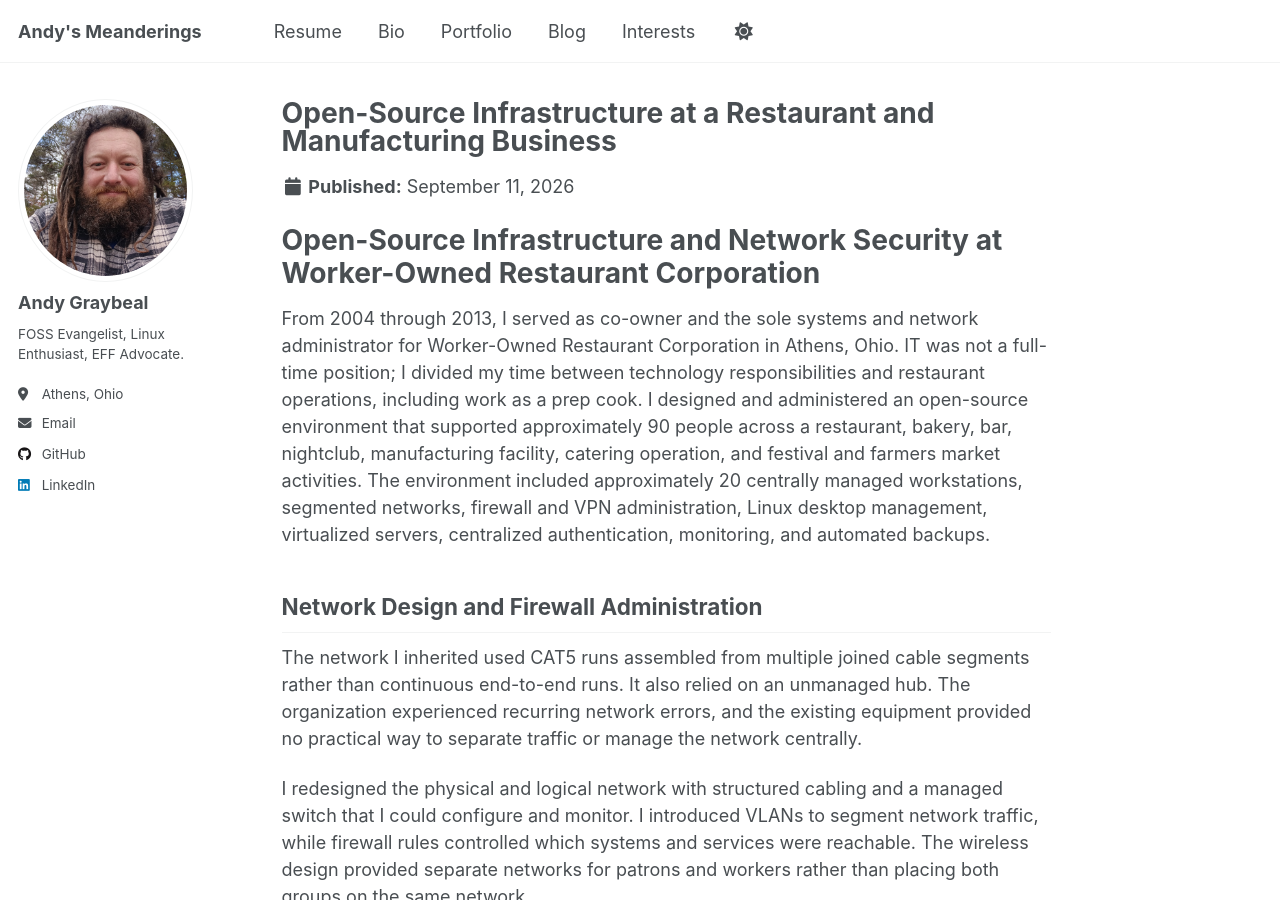
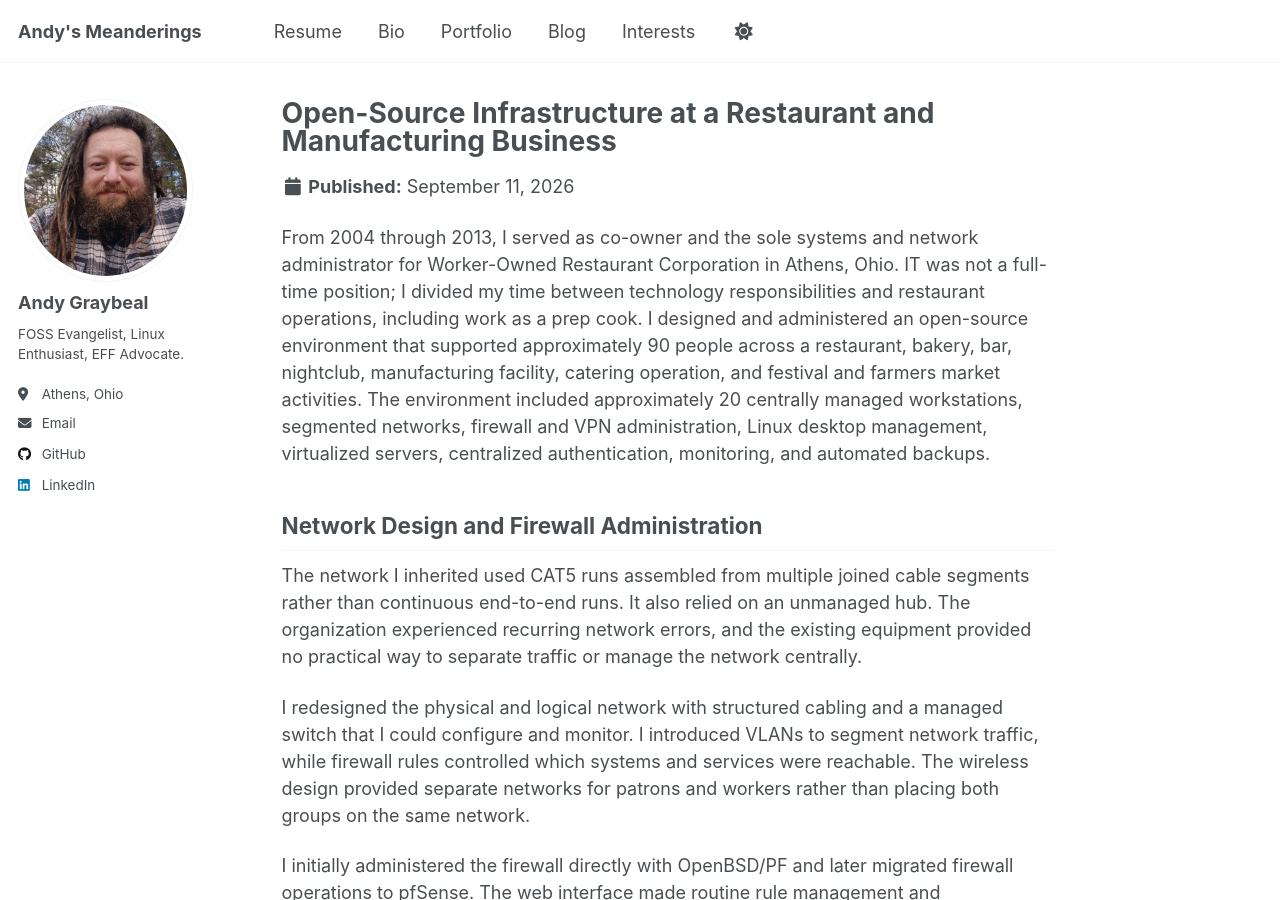
Before and after one commit to andy-graybeal/andy-graybeal.github.io, a Jekyll site: the page built from _portfolio/open_source_coop.md, in a window 1280 px wide and 900 px high. Built offline with Jekyll 4.4.1, drawn with Linux system fonts in a browser that asks for light colours; a script that is not in the unit is left out.

```diff
--- a/_portfolio/open_source_coop.md
+++ b/_portfolio/open_source_coop.md
@@ -4,7 +4,6 @@ excerpt: "Design and administration of segmented networks, pfSense firewalls, en
 collection: portfolio
 ---
 
-# Open-Source Infrastructure and Network Security at Worker-Owned Restaurant Corporation
 
 From 2004 through 2013, I served as co-owner and the sole systems and network administrator for Worker-Owned Restaurant Corporation in Athens, Ohio. IT was not a full-time position; I divided my time between technology responsibilities and restaurant operations, including work as a prep cook. I designed and administered an open-source environment that supported approximately 90 people across a restaurant, bakery, bar, nightclub, manufacturing facility, catering operation, and festival and farmers market activities. The environment included approximately 20 centrally managed workstations, segmented networks, firewall and VPN administration, Linux desktop management, virtualized servers, centralized authentication, monitoring, and automated backups.
 
```
